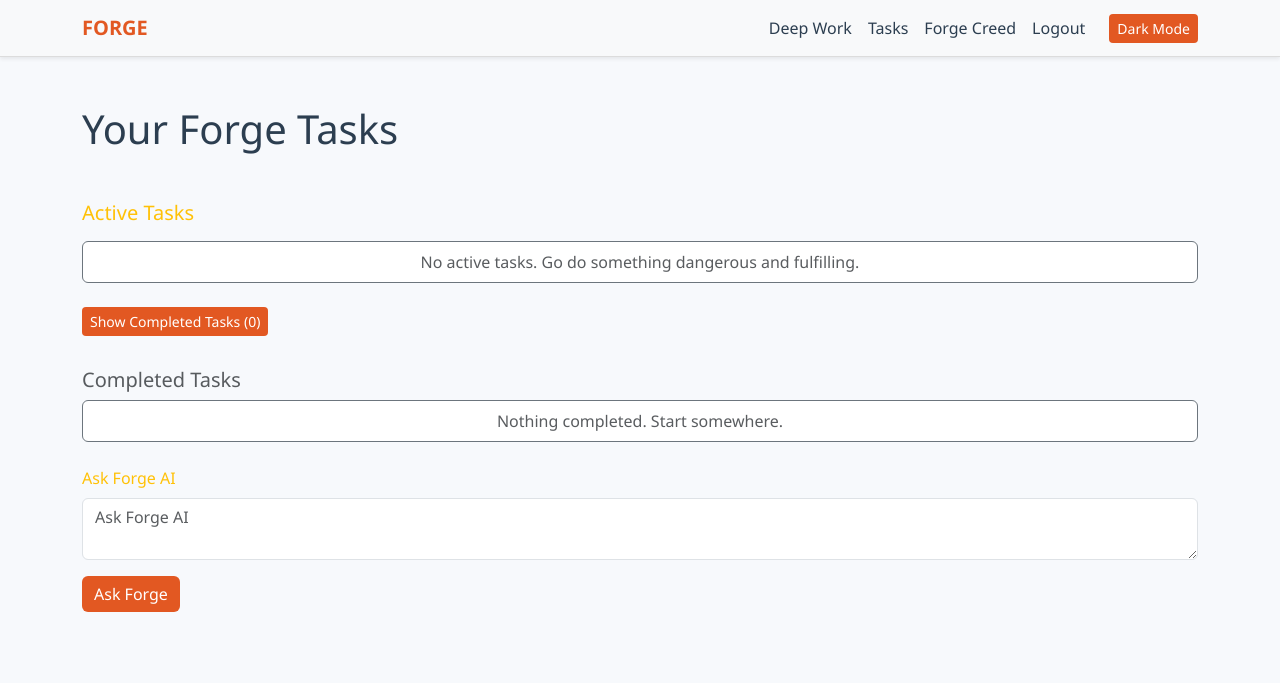
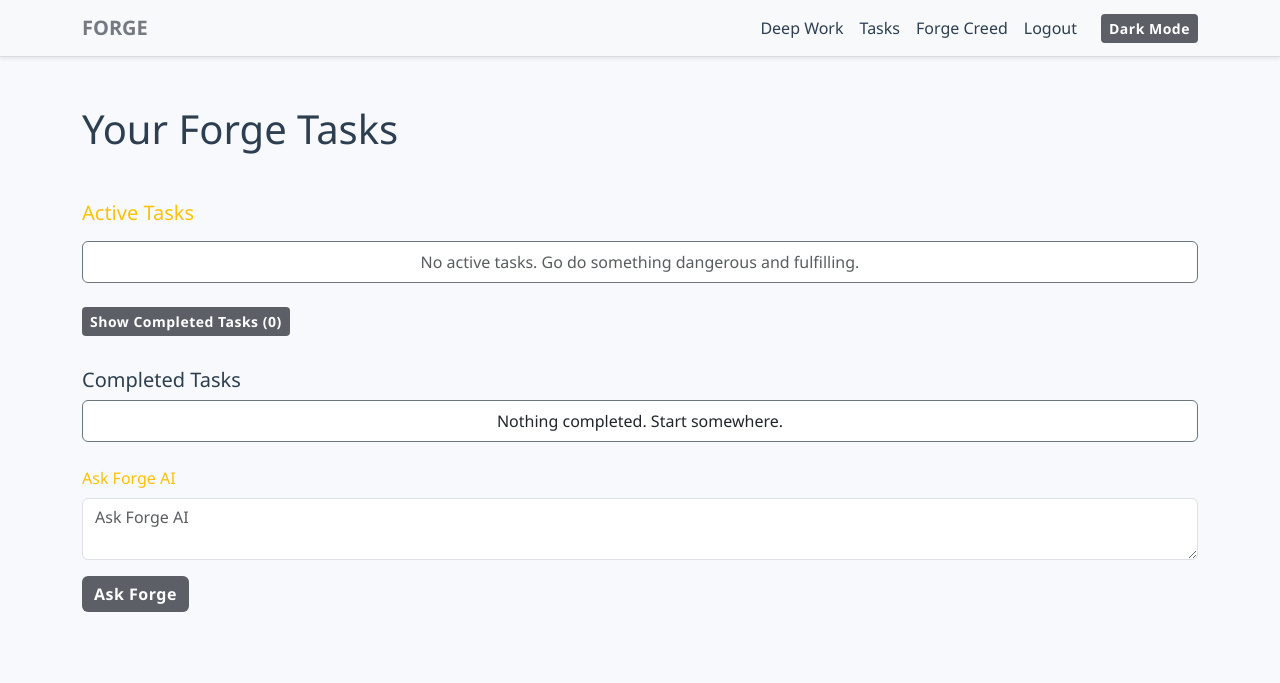
Before and after one commit to tobias-pasquale/forge, a Python web app: template frontend/templates/todo.html in a window 1280 px wide, after a click that opens the changed part. Shown: the top 683 px of the page. Run offline with Jinja, Linux system fonts and the light colour scheme; the template is opened without the code that fills it, so the values that code supplies are empty.

Commit message:
Enhance UI styling and task completion logic; update colors and improve checkbox handling

```diff
--- a/frontend/static/css/forge-light.css
+++ b/frontend/static/css/forge-light.css
@@ -6,6 +6,10 @@
   --surface: #ffffff;
   --border: #dcdcdc;
   --highlight: #fafafa;
+  --forge-steel: #5c5f66;
+  --light-forge-steel: #757982;
+  --forge-orange: #e25822;
+  --forge-orange-light: #ff632e;
 }
 
 html, body, .card, .navbar, input, textarea, select, button {
@@ -33,7 +37,7 @@ body {
 }
 
 .navbar-brand {
-  color: var(--accent);
+  color: var(--light-forge-steel);
   font-weight: bold;
 }
 
@@ -42,7 +46,7 @@ a.nav-link {
 }
 
 a.nav-link:hover {
-  color: var(--accent);
+  color: var(--light-forge-steel);
 }
 
 .list-group-item .list-group {
@@ -80,20 +84,27 @@ input:focus, select:focus, textarea:focus {
   box-shadow: 0 0 4px rgba(226, 88, 34, 0.3);
 }
 
-.btn {
-  background-color: var(--accent);
-  color: #fff;
-  border: none;
+.btn, .btn-primary, .btn-warning {
+  background-color: var(--forge-steel) !important;
+  color: white !important;
+  border: none !important;
+  font-weight: bold;
+  letter-spacing: 0.5px;
+  transition: background-color 0.2s ease, box-shadow 0.3s ease;
 }
 
-.btn:hover {
-  background-color: #ff632e;
+.btn:hover, .btn-primary:hover, .btn-warning:hover {
+  background-color: #757982 !important; /* lighter steel */
+  box-shadow: 0 0 12px rgba(173, 216, 230, 0.6), /* light blue outer glow */
+              0 0 20px rgba(173, 216, 230, 0.4) inset; /* subtle inner light */
+  color: white !important;
 }
+
 
 .alert {
   background-color: #fff4ef;
   color: var(--primary);
-  border-left: 4px solid var(--accent);
+  border-left: 4px solid var(--forge-steel);
 }
 
 ::placeholder {
@@ -106,7 +117,7 @@ input:focus, select:focus, textarea:focus {
   left: 50%;
   transform: translate(-50%, -50%);
   font-size: 6rem;
-  color: var(--forge-orange);
+  color: var(--forge-steel);
   z-index: 9999;
   display: none;
   pointer-events: none;
@@ -115,10 +126,10 @@ input:focus, select:focus, textarea:focus {
 #hammer-strike i {
   font-size: 18rem; /* 3x bigger */
   text-shadow:
-    0 0 25px var(--forge-orange-light),
-    0 0 45px var(--forge-orange),
-    0 0 80px var(--forge-orange);
-    color: var(--forge-orange) !important;
+    0 0 25px var(--light-forge-steel),
+    0 0 45px var(--forge-steel),
+    0 0 80px var(--forge-steel);
+    color: var(--forge-steel) !important;
 }
 
 #glow-trail {
@@ -167,6 +178,20 @@ input:focus, select:focus, textarea:focus {
   0% { text-shadow: 0 0 5px var(--forge-orange), 0 0 10px var(--forge-orange-light); }
   50% { text-shadow: 0 0 20px var(--forge-orange-light), 0 0 40px var(--forge-orange); }
   100% { text-shadow: 0 0 5px var(--forge-orange), 0 0 10px var(--forge-orange-light); }
+}
+
+.forgemaster-glow {
+  text-shadow: 0 0 8px var(--forge-orange), 0 0 16px var(--forge-orange-light);
+  animation: steadyForgePulse 4s ease-in-out infinite alternate;
+}
+
+@keyframes steadyForgePulse {
+  0% {
+    text-shadow: 0 0 8px var(--forge-orange), 0 0 16px var(--forge-orange-light);
+  }
+  100% {
+    text-shadow: 0 0 12px var(--forge-orange-light), 0 0 24px var(--forge-orange);
+  }
 }
 
 #forge-dim-overlay {
--- a/frontend/templates/base.html
+++ b/frontend/templates/base.html
@@ -175,7 +175,9 @@ function toggleTaskComplete(taskId) {
   })
   .then(data => {
     moveTaskBetweenLists(taskId, data.completed);
+    if (data.completed) {
     playHammerStrike();
+  }
   })
   .catch(error => console.error('Error:', error));
 }
@@ -283,21 +285,6 @@ function playHammerStrike() {
   }, 600);
 }
 
-
-
-  // Intercept task completion checkboxes
-  document.addEventListener('DOMContentLoaded', () => {
-    document.querySelectorAll('input[type="checkbox"][name="completed"]').forEach(checkbox => {
-      checkbox.addEventListener('change', () => {
-        if (checkbox.checked) {
-          playHammerStrike();
-        }
-      });
-    });
-  });
-
-
-
 </script>
 <script src="https://cdn.jsdelivr.net/npm/bootstrap@5.3.3/dist/js/bootstrap.bundle.min.js"></script>
 
--- a/frontend/templates/todo.html
+++ b/frontend/templates/todo.html
@@ -63,7 +63,7 @@
   <ul id="activeTasksList" class="list-group mb-4">
     {% for task in active_tasks %}
       <li id="task-{{ task.id }}" class="list-group-item d-flex justify-content-between align-items-center border-secondary">
-        <form action="{{ url_for('main.complete_task', task_id=task.id) }}" method="POST" class="d-flex align-items-center">
+        <div class="d-flex align-items-center">
           <input type="hidden" name="csrf_token" value="{{ csrf_token() }}">
           <input type="checkbox"
                 name="completed"
@@ -97,7 +97,7 @@
               </span>
             {% endif %}
           </span>
-        </form>
+        </div>
         <div class="d-flex align-items-center">
           <button class="btn btn-sm btn-outline-secondary me-1"
             onclick="openEditModal({{ task.id }}, '{{ task.task }}', '{{ task.due_date.strftime('%Y-%m-%d') if task.due_date else '' }}', '{{ task.priority }}', '{{ task.recurring }}')">
@@ -154,11 +154,16 @@
 
   <!-- Completed Tasks Section -->
   <div class="collapse" id="completedTasks">
-    <h5 class="mt-3 mb-2 text-muted">Completed Tasks</h5>
+    <h5 class="mt-3 mb-2">Completed Tasks</h5>
     <ul id="completedTasksList" class="list-group mb-4">
       {% for task in completed_tasks %}
-        <li id="task-{{ task.id }}" class="list-group-item d-flex justify-content-between align-items-center text-muted border-secondary">
-            <input type="checkbox" name="completed" onchange="this.form.submit()" class="form-check-input me-2" checked>
+        <li id="task-{{ task.id }}" class="list-group-item d-flex justify-content-between align-items-center border-secondary">
+          <div class="d-flex align-items-center">
+          <input type="checkbox"
+                name="completed"
+                onchange="toggleTaskComplete({{ task.id }})"
+                class="form-check-input me-2"
+            {% if task.completed %}checked{% endif %}>
             <span style="text-decoration: line-through; color: #666;">
               {{ task.task }}
               {% if task.due_date %}
@@ -179,6 +184,7 @@
                 </span>
               {% endif %}
             </span>
+          </div>
           <div class="d-flex align-items-center">
             <button class="btn btn-sm btn-outline-secondary me-1"
               onclick="openEditModal({{ task.id }}, '{{ task.task }}', '{{ task.due_date.strftime('%Y-%m-%d') if task.due_date else '' }}', '{{ task.priority }}', '{{ task.recurring }}')">
@@ -190,7 +196,7 @@
           </div>
         </li>
       {% else %}
-        <li class="list-group-item text-center text-muted border-secondary">
+        <li class="list-group-item text-center border-secondary">
           Nothing completed. Start somewhere.
         </li>
       {% endfor %}
```
